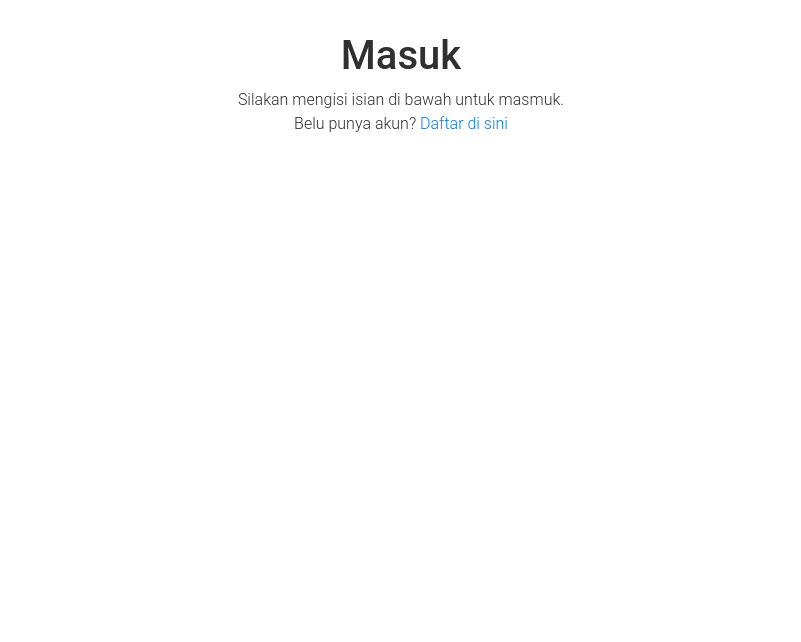
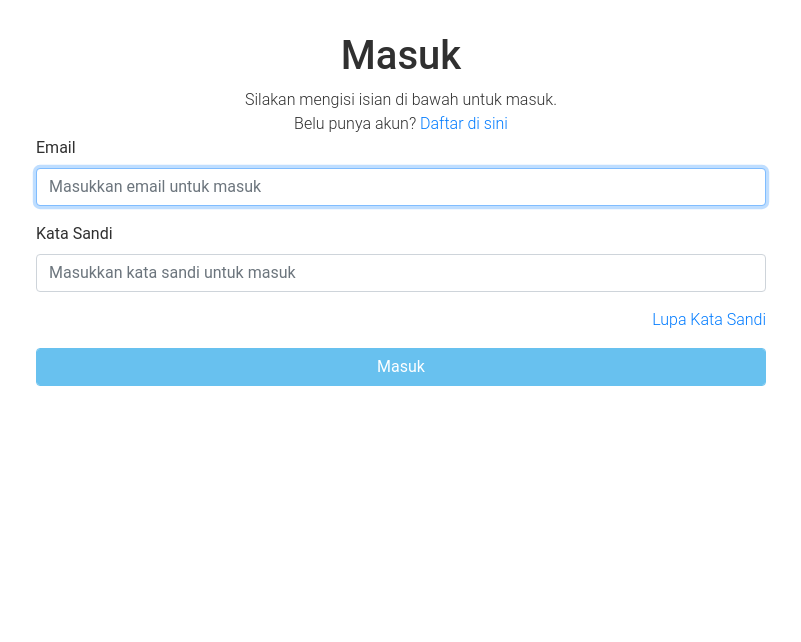
Before and after one commit to OnielN14/chupy-atol, a PHP site: page /view/login.php in a window 1280 px wide. Shown: the part 132-774 px from the top of the page, without its empty margins (239-1040 px from the left). Run offline with PHP 8.4, Linux system fonts and the light colour scheme.

Commit message:
update - halaman login - tambah form

```diff
--- a/view/login.php
+++ b/view/login.php
@@ -8,7 +8,7 @@
 <head>
   <meta charset="utf-8">
   <meta name="viewport" content="width=device-width, initial-scale=1, shrink-to-fit=no">
-  <title>Chupy | Registrasi</title>
+  <title>Chupy | Login</title>
   <link rel="stylesheet" href="extension/plugins/bootstrap-4.1.1/css/bootstrap.min.css">
   <link rel="stylesheet" href="extension/css/chupy-style.css">
   <link rel="stylesheet" href="extension/css/style-registrasi.css">
@@ -19,19 +19,44 @@
     <?php include('template/header-secure.php') ?>
     <section class=" text-center">
       <h1>Masuk</h1>
-      <p>Silakan mengisi isian di bawah untuk masmuk.</p>
+      <p>Silakan mengisi isian di bawah untuk masuk.</p>
       <p>Belu punya akun? <a href="/registrasi">Daftar di sini</a></p>
     </section>
 
+    <div class="row">
+      <div class="col-md col-xs">
+      </div>
+      <form class="col-md-8 col-xs-12" action="/login" method="post">
+
+        <div class="form-group">
+          <label for="form-email">Email</label>
+          <input type="email" name="user_email" value="" placeholder="Masukkan email untuk masuk" id="form-email" class="form-control" autofocus required>
+          <div class="invalid-feedback">
+            Harap masukkan email dengan benar.
+          </div>
+        </div>
+
+        <div class="form-group">
+          <label for="form-password">Kata Sandi</label>
+          <input type="password" name="user_pass" value="" placeholder="Masukkan kata sandi untuk masuk" id="form-password" class="form-control" required>
+        </div>
+        <p class="text-right form-group">
+          <a  href="/forgot-password">Lupa Kata Sandi</a>
+        </p>
+        <div class="form-group">
+          <input type="submit" class="form-control btn btn-primary" name="" value="Masuk">
+        </div>
+      </form>
+      <div class="col-md col-xs">
+      </div>
+    </div>
 
   </main>
 
   <?php
     include('template/footer-secure.php');
   ?>
-
-
-  <script src="/extension/js/validation.js"></script>
+    <script src="/extension/js/validation.js"></script>
 
 </body>
 </html>
--- a/view/registrasi.php
+++ b/view/registrasi.php
@@ -96,6 +96,9 @@
 
         <div class="form-check">
           <input id="form-aggrement" class="form-check-input" type="checkbox" name="aggrement" value="1" required> <label for="form-aggrement">Saya setuju akan syarat dan ketentuan yang berlaku.</label>
+          <div class="invalid-feedback">
+            <span>Anda harus menyetujui syarat dan ketentuan yang berlaku</span>
+          </div>
         </div>
 
         <input type="submit" class="btn btn-primary" value="Daftar">
```
